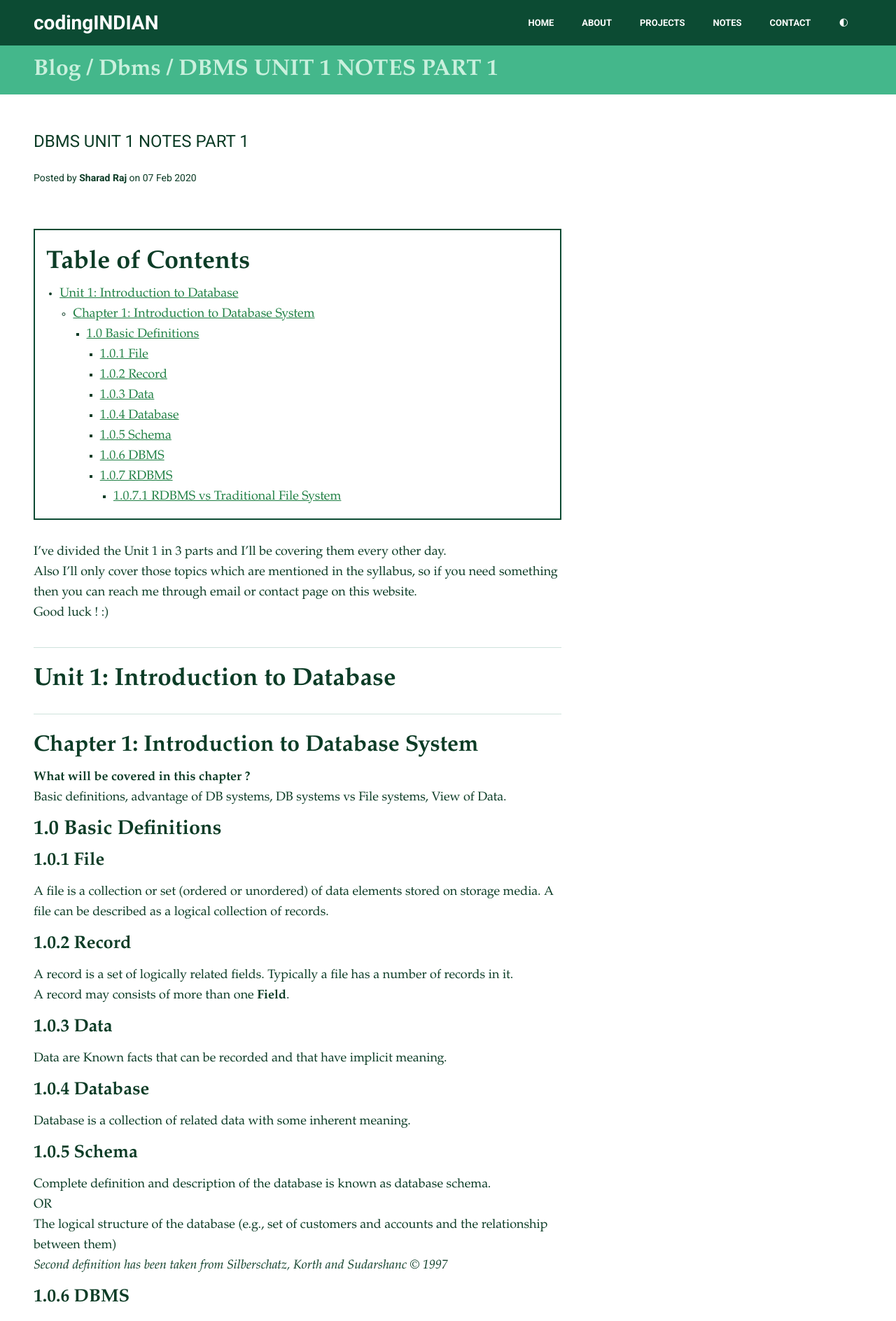
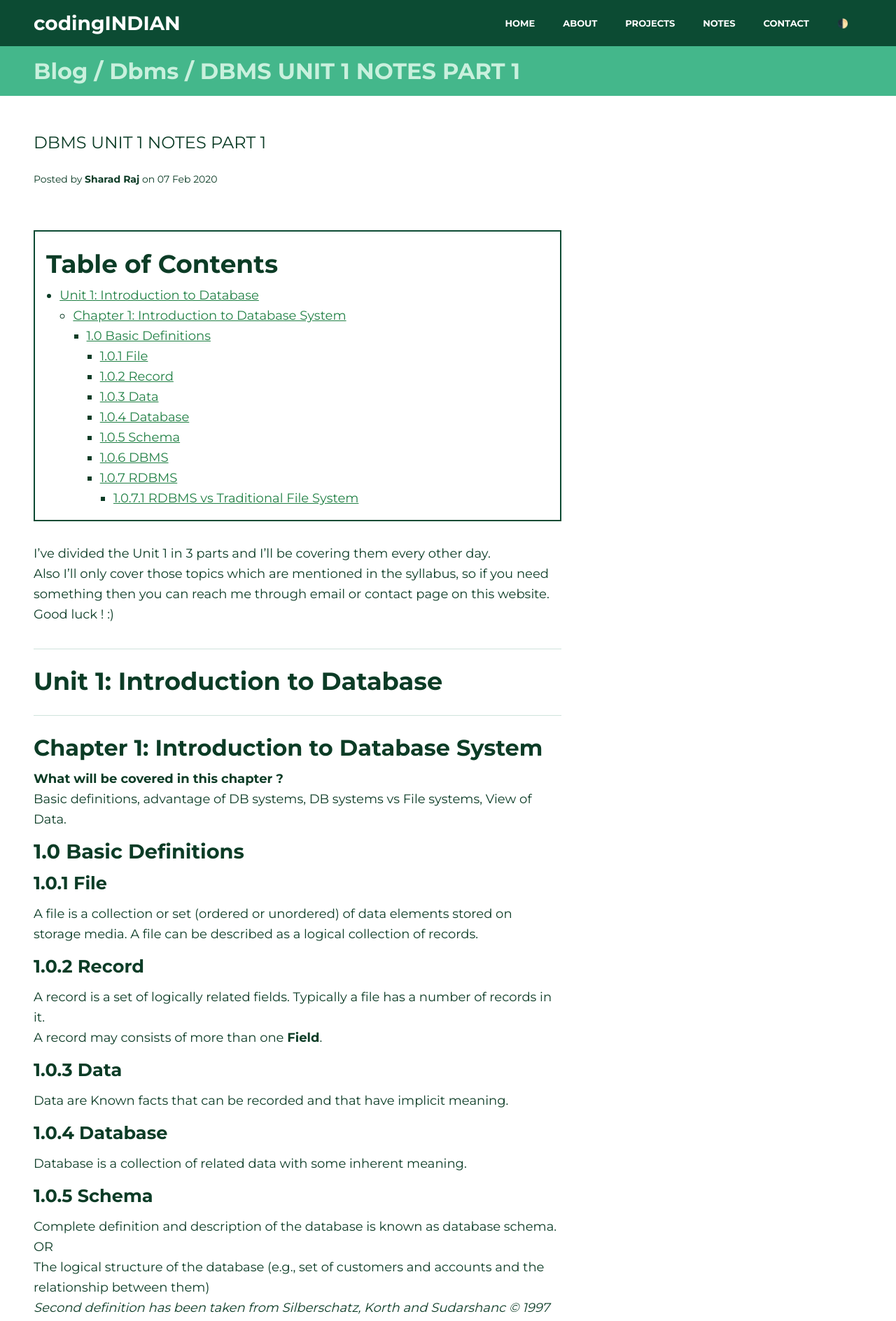
Before and after one commit to sharadcodes/sharadcodes.github.io, a Jekyll site: the page built from _notes/2020-02-07-dbms-unit-1-notes-part-1.md, in a window 1280 px wide. Shown: the top 1888 px of the page at 70% size. Built offline with Jekyll 4.4.1, drawn with Linux system fonts in a browser that asks for light colours.

Commit message:
Update style.css

```diff
--- a/assets/css/style.css
+++ b/assets/css/style.css
@@ -1,4 +1,4 @@
-@import url("https://fonts.googleapis.com/css?family=Roboto:400,700&display=swap");
+@import url('https://fonts.googleapis.com/css?family=Montserrat:400,700&display=swap');
 
 * {
   padding: 0px;
@@ -7,8 +7,7 @@
 }
 
 body {
-  font-family: Roboto, Corbel, Avenir, "Lucida Grande", "Lucida Sans",
-    sans-serif;
+  font-family: 'Montserrat', sans-serif;
   color: #0c4b33;
 }
 
@@ -67,8 +66,7 @@
 h4,
 h5,
 h6 {
-  font-family: Palatino, "Palatino Linotype", "Book Antiqua", "Hoefler Text",
-    Georgia, "Lucida Bright", Cambria, Times, "Times New Roman", serif;
+  font-family: 'Montserrat', sans-serif;
   font-weight: 700;
 }
 
@@ -78,7 +76,7 @@
   display: flex;
   justify-content: space-between;
   align-items: center;
-  font-family: Roboto;
+  font-family: 'Montserrat', sans-serif;
   font-size: 13px;
   font-weight: 700;
   padding: 0.3rem 3rem;
@@ -87,8 +85,7 @@
 nav a {
   color: #fff;
   text-decoration: none;
-  font-family: Roboto, Corbel, Avenir, "Lucida Grande", "Lucida Sans",
-    sans-serif;
+  font-family: 'Montserrat', sans-serif;
 }
 
 nav a:hover {
@@ -148,8 +145,7 @@
 }
 
 .post_exrept {
-  font-family: Palatino, "Palatino Linotype", "Book Antiqua", "Hoefler Text",
-    Georgia, "Lucida Bright", Cambria, Times, "Times New Roman", serif;
+  font-family: 'Montserrat', sans-serif;
   font-size: 18px;
   line-height: 29px;
   color: #0c3c26;
@@ -195,8 +191,7 @@
 
 .post_content .post_title {
   color: #0c3c26;
-  font-family: Roboto, Corbel, Avenir, "Lucida Grande", "Lucida Sans",
-    sans-serif;
+  font-family: 'Montserrat', sans-serif;
   font-size: 24px;
   line-height: 38px;
 }
@@ -222,8 +217,7 @@
   font-size: 18px;
   line-height: 29px;
   color: #0c3c26;
-  font-family: Palatino, "Palatino Linotype", "Book Antiqua", "Hoefler Text",
-    Georgia, "Lucida Bright", Cambria, Times, "Times New Roman", serif;
+  font-family: 'Montserrat', sans-serif;
   padding: 3rem;
 }
 
@@ -236,8 +230,7 @@
 }
 
 footer * {
-  font-family: Roboto, Corbel, Avenir, "Lucida Grande", "Lucida Sans",
-    sans-serif !important;
+  font-family: 'Montserrat', sans-serif;
 }
 
 footer a {
```
